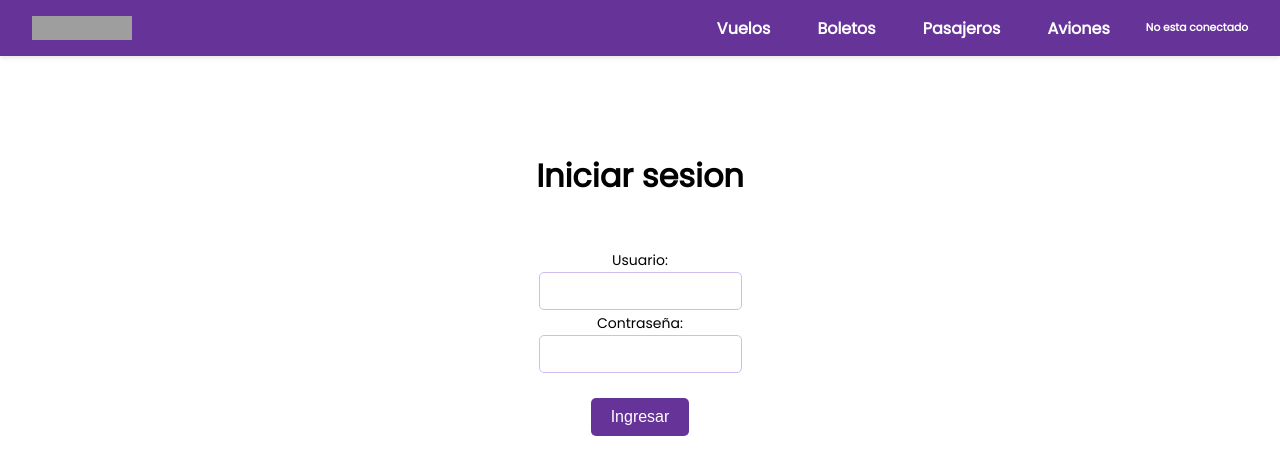
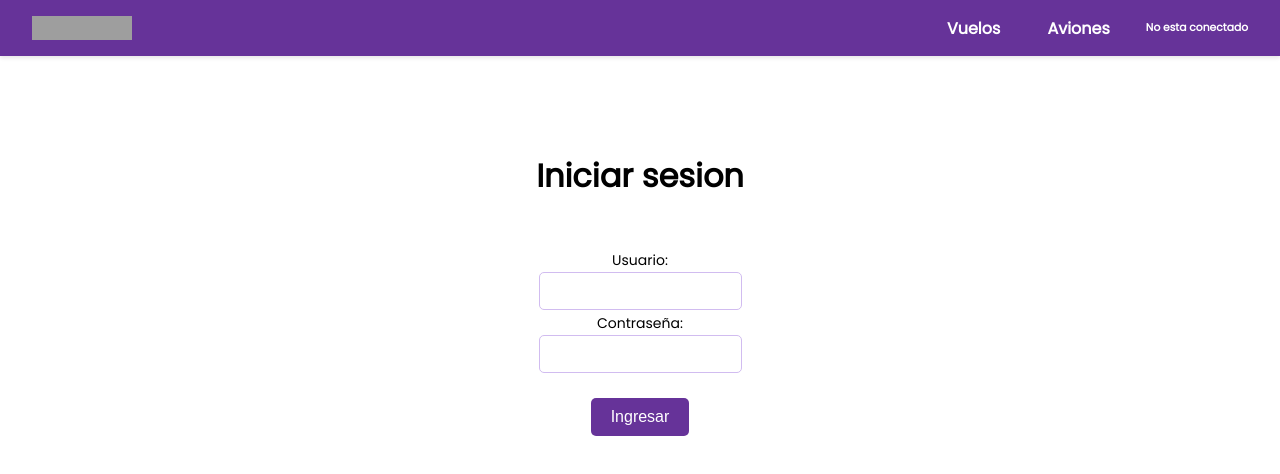
Before and after one commit to alerivero02/LatinFly, a React (Vite) app in the folder latinfly-web/: page / in a window 1280 px wide. Shown: the top 474 px of the page. Built offline with nearby package versions, Linux system fonts and the light colour scheme; grey boxes are pictures that could not be loaded.

Commit message:
modificacion LayautPage

```diff
--- a/latinfly-web/src/LayoutPage.jsx
+++ b/latinfly-web/src/LayoutPage.jsx
@@ -16,12 +16,6 @@ export const LayoutPage = () => {
             <Link to="/vuelos">Vuelos</Link>
           </li>
           <li>
-            <Link to="/boletos/:idVuelo">Boletos</Link>
-          </li>
-          <li>
-            <Link to="/pasajeros/:idBoleto">Pasajeros</Link>
-          </li>
-          <li>
             <Link to="/aviones">Aviones</Link>
           </li>
           <AuthStatus />
```
